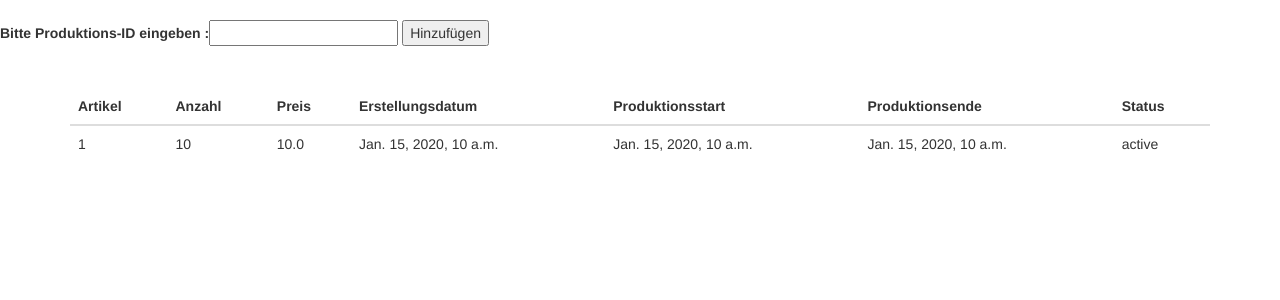
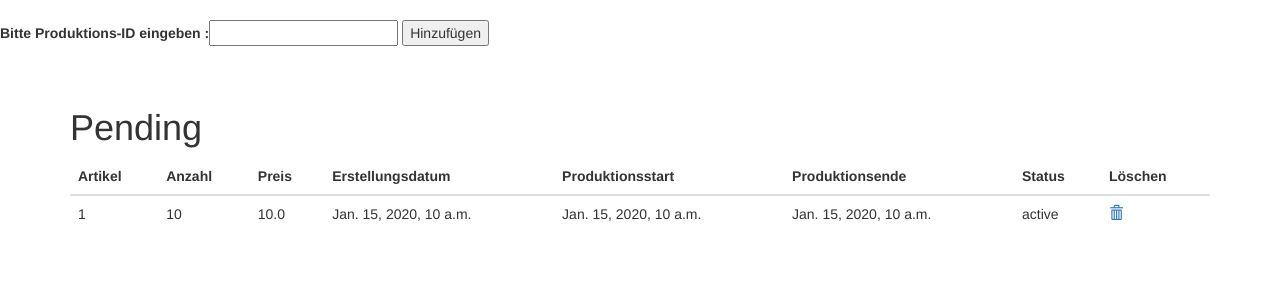
Before and after one commit to s229988/Platform, a Django app: template Website/Customer/templates/newOrders.html in a window 1280 px wide. Shown: the part 52-352 px from the top of the page. Run offline with Django 3.2, Linux system fonts and the light colour scheme; the template is opened without the code that fills it: values that come from a table or form of the project are taken from there, others are empty; tables that the repository leaves empty hold one stand-in row (values such as "Sample post"); some libraries are stand-ins or nearby versions.

Commit message:
Löschbutton in newOrders

```diff
--- a/Website/Customer/forms.py
+++ b/Website/Customer/forms.py
@@ -1,5 +1,9 @@
 from django import forms
 from django.contrib.auth.models import User
+
+from django.views.generic.edit import DeleteView
+from django.urls import reverse_lazy
+
 
 class CustomerForm(forms.Form):
    product_ID = forms.CharField(label='Bitte Produktions-ID eingeben ')
--- a/Website/Customer/templates/newOrders.html
+++ b/Website/Customer/templates/newOrders.html
@@ -10,8 +10,8 @@
 <br/>
 <br/>
 
-
 <div class="container">
+    <h1>Pending</h1>
     <table class="table">
         <thead>
               <tr>
@@ -22,22 +22,24 @@
                 <th>Produktionsstart</th>
                 <th>Produktionsende</th>
                 <th>Status</th>
+                <th>Löschen</th>
               </tr>
             </thead>
             <tbody>
-                {% for articles in article_list %}
-                    <tr>
-                      <td>{{ articles.article_id }}</td>
-                      <td>{{ articles.amount }}</td>
-                      <td>{{ articles.price_offer}}</td>
-                      <td>{{ articles.create_date }}</td>
-                      <td>{{ articles.start_date }}</td>
-                      <td>{{ articles.end_date }}</td>
-                      <td>{{ articles.status }}</td>
-                    </tr>
+              {% for articles_pending in articles_pending %}
+                <tr>
+                  <td>{{ articles_pending.article_id }}</td>
+                  <td>{{ articles_pending.amount }}</td>
+                  <td>{{ articles_pending.price_offer}}</td>
+                  <td>{{ articles_pending.create_date }}</td>
+                  <td>{{ articles_pending.start_date }}</td>
+                  <td>{{ articles_pending.end_date }}</td>
+                  <td>{{ articles_pending.status }}</td>
+                  <td><a class="glyphicon glyphicon-trash" href="{% url 'delete_item' item_id=articles_pending.pk %}"></a></td>
+                </tr>
               {% endfor %}
             </tbody>
-          </table>
+    </table>
 </div>
 
 {% endblock %}
--- a/Website/Customer/urls.py
+++ b/Website/Customer/urls.py
@@ -2,12 +2,12 @@ from django.conf.urls import url
 from . import views, admin
 from django.contrib.auth.views import login
 
-
 urlpatterns = [
     url(r'^$', login, {'template_name': 'login.html'}, name='login'),
     url(r'^login/$', login, {'template_name': 'login.html'}, name='login'),
-    url(r'^overview', views.overview, name='overview'),
-    url(r'^newOrders', views.newOrders, name='newOrders'),
-    url(r'^login/redirect/', views.redirect, name='redirect'),
-    url(r'^matching/', admin.matching, name='redirect'),
+    url(r'^overview/$', views.overview, name='overview'),
+    url(r'^newOrders/$', views.newOrders, name='newOrders'),
+    url(r'^login/redirect/$', views.redirect, name='redirect'),
+    url(r'^matching/$', admin.matching, name='redirect'),
+    url(r'^newOrders/(?P<item_id>[0-9]+)/$', views.delete_item, name="delete_item"),
 ]
```
Also changed, not shown: Website/Customer/views.py (+10 -2 lines), 1 other file.
